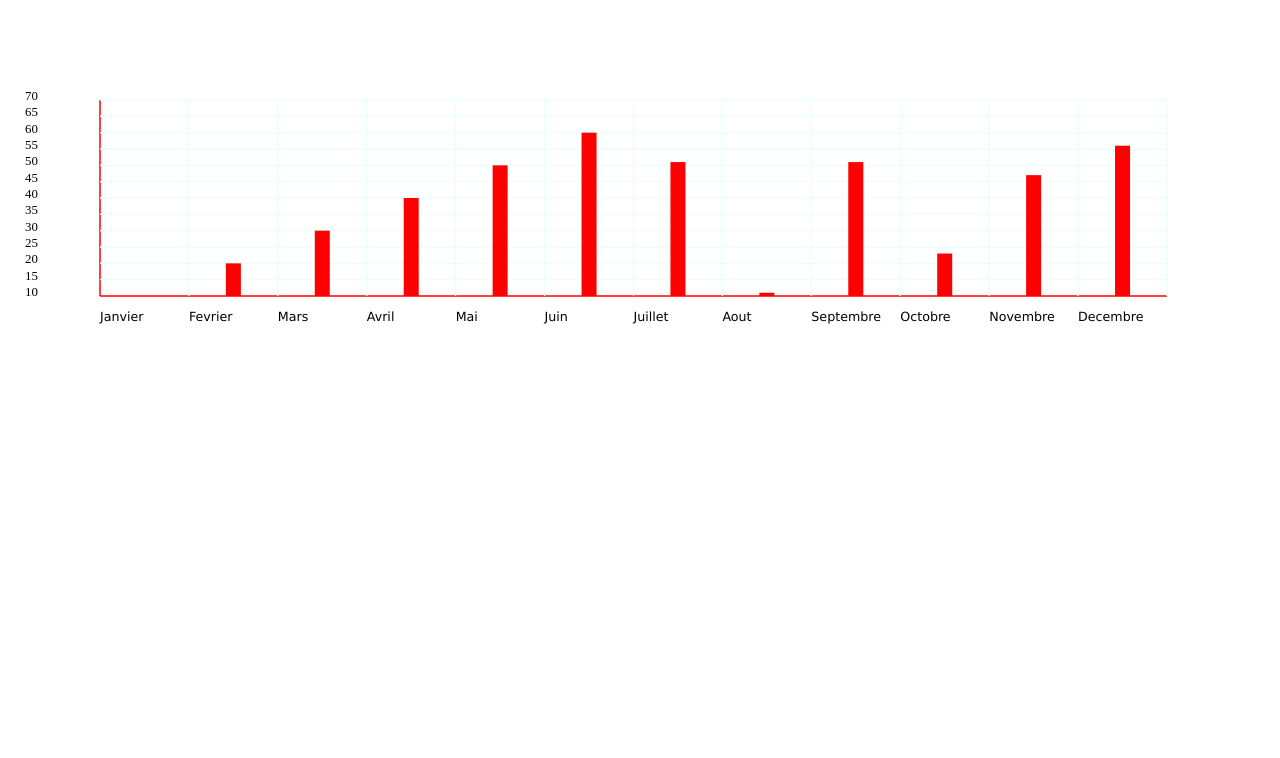
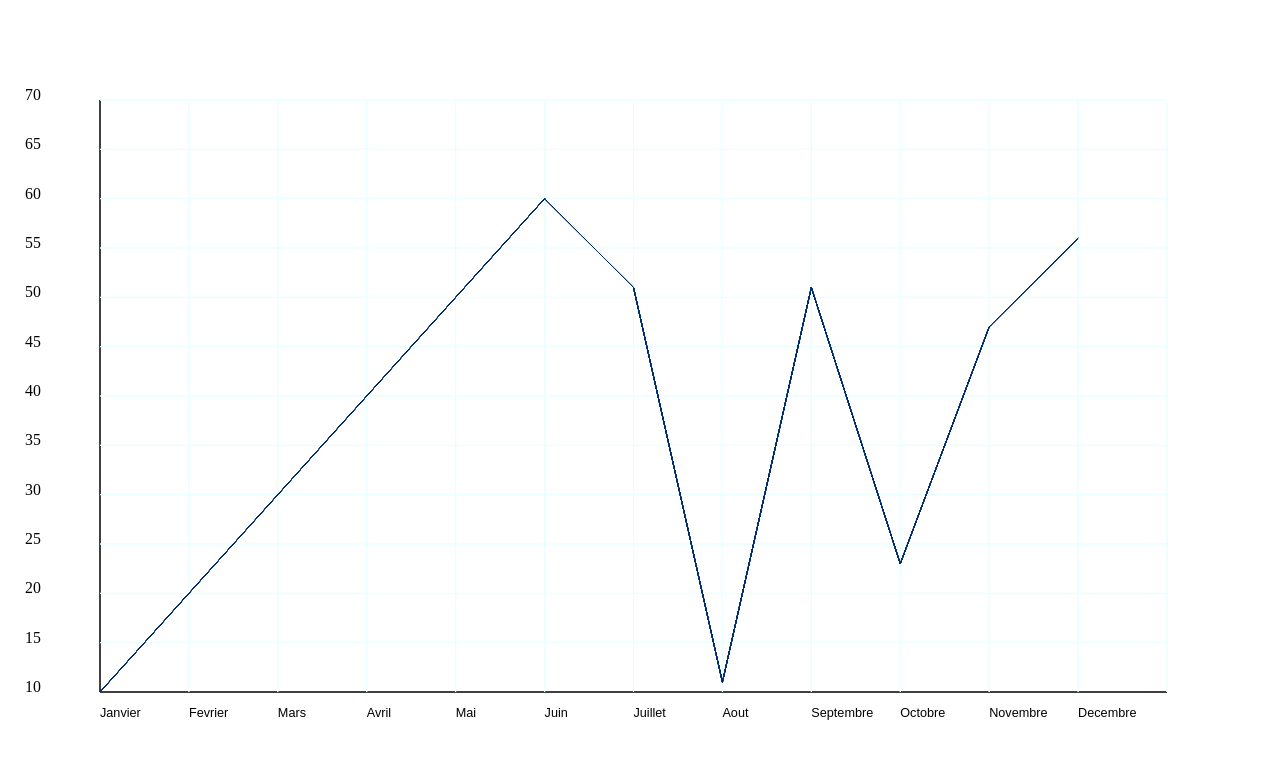
Before and after one commit to WildCodeSchool-CDA-LYON-02-2024/wcs-chart-lib, a React (Vite) app: page / in a window 1280 px wide. Shown: the top 758 px of the page. Built offline with nearby package versions, Linux system fonts and the light colour scheme.

Commit message:
clear log before push

```diff
--- a/src/App.jsx
+++ b/src/App.jsx
@@ -6,11 +6,9 @@ function App() {
   //Exemple for config chart
 
   const config = {
-    type: 'bar',
-    height: 50,
+    type: 'line',
+    height: 100,
     width: 100,
-    radius: 10,
-    toLine: false,
   };
 
   const dataset = [
@@ -36,23 +34,9 @@ function App() {
     },
   ];
 
-  const theme = {
-    backGroundColor: 'white',
-    fillColor: ['red'],
-    strokeColor: 'black',
-    lineColor: ['blue'],
-    gridColor: '',
-    axiesColor: 'red',
-    font: 'Verdana',
-
-    adaptFontSizeY: 5,
-    adaptFontSizeX: 0,
-    adaptFontSizeLabels: 0,
-  };
-
   return (
     <div className='app'>
-      <WCS config={config} dataset={dataset} theme={theme} />
+      <WCS config={config} dataset={dataset} theme={'top'} />
     </div>
   );
 }
--- a/src/services/Canvas.js
+++ b/src/services/Canvas.js
@@ -1,10 +1,5 @@
 class CanvasConfig {
-  constructor(
-    ref,
-    height = innerHeight / 2,
-    width = innerWidth,
-    backgroundColor = 'white'
-  ) {
+  constructor(ref, height = 100, width = 100, backgroundColor = 'white') {
     this.ref = ref;
     this.canvas = this.ref.current;
     this.context = this.canvas.getContext('2d');
--- a/src/services/Theme.js
+++ b/src/services/Theme.js
@@ -9,6 +9,8 @@ class Theme {
     this.font = theme?.font;
     this.adaptFontSizeY = theme?.adaptFontSizeY;
     this.adaptFontSizeX = theme?.adaptFontSizeX;
+
+    // Not functional
     this.adaptFontSizeLabels = theme?.adaptFontSizeLabels;
 
     this.themeForChartPie = theme?.themeForChartPie
--- a/src/services/charts/ChartPie.js
+++ b/src/services/charts/ChartPie.js
@@ -8,10 +8,25 @@ class ChartPie extends ChartPoint {
     spacing,
     height = innerHeight / 2,
     width = innerWidth,
-    radius = width - spacing
+    ratioWidth,
+    ratioHeight,
+
+    radius = width > height ? height / 2 - spacing / 2 : width / 2 - spacing / 2
   ) {
-    super(data, themeObj, context, spacing, height, width, null, null, radius);
-    this.radius = this.height / 2;
+    super(
+      data,
+      themeObj,
+      context,
+      spacing,
+      height,
+      width,
+      ratioWidth,
+      ratioHeight,
+      null,
+      null,
+      radius
+    );
+    this.radius = radius;
     this.startX = width / 2;
     this.startY = height / 2;
     this.colorList = themeObj;
--- a/src/services/charts/ChartPoint.js
+++ b/src/services/charts/ChartPoint.js
@@ -120,7 +120,6 @@ class ChartPoint {
 
   // main function
   drawPointArray() {
-    console.log('fillColor :', this.fillColor);
     this.drawGrid();
 
     this.initStartForClmnAndRow();
```
